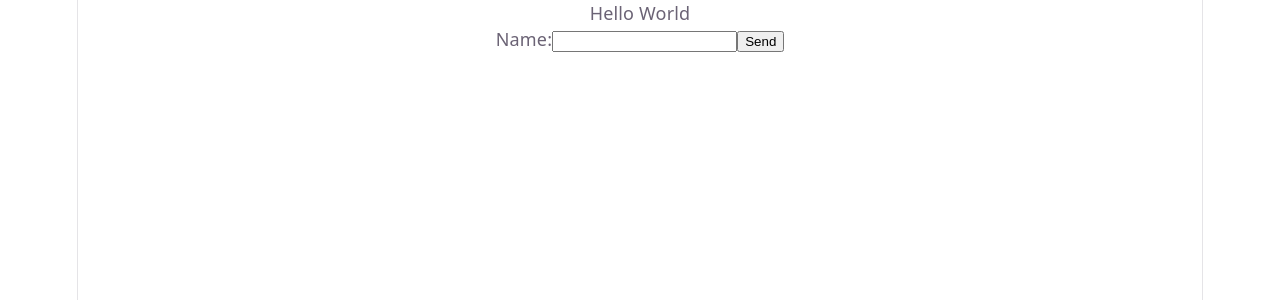
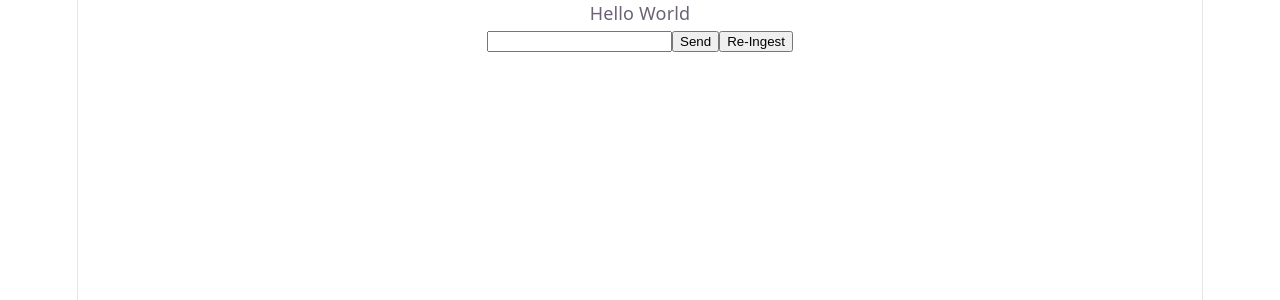
Before and after one commit to open-meadow/rag-app, a Preact app in the folder frontend/: page / in a window 1280 px wide. Shown: the top 300 px of the page. Built offline with nearby package versions, Linux system fonts and the light colour scheme.

Commit message:
Successfully send data to backend

```diff
--- a/frontend/src/app.tsx
+++ b/frontend/src/app.tsx
@@ -4,23 +4,35 @@ import { useState } from 'preact/hooks'
 // import heroImg from './assets/hero.png'
 import './app.css'
 
-const handleChat = async (input) => {
-  const res = await fetch("http://127.0.0.1:8000/" , { "method": "GET" });
+const handleChat = async (text: string) => {
+  const res = await fetch("http://127.0.0.1:8000/query" , {
+    method: "POST",
+    headers: { "content-type": "application/json" },
+    body: JSON.stringify({ user_query: text }) });
   const data = await res.json();
 
   console.log("data: ", data)
-}
+};
+
+const handleIngest = async (setIngestMessage) => {
+  const res = await fetch("http://127.0.0.1:8000/ingest" , { "method": "GET" })
+  const data = await res.json();
+
+  console.log("data: ", data);
+  console.log("data.message: ", data.message);
+  setIngestMessage(data.message);
+};
 
 const TextInput = () => {
+    const [ingestMessage, setIngestMessage] = useState("");
     const [text, setText] = useState("");
 
     return (
       <div>
-        <label>
-          Name:
-          <input onInput={e => setText(e.currentTarget.value)}></input>
-          <button onClick={handleChat}>Send</button>
-        </label>
+        <input onInput={e => setText(e.currentTarget.value)}></input>
+        <button onClick={() => handleChat(text)}>Send</button>
+        <button onClick={() => handleIngest(setIngestMessage)}>Re-Ingest</button>
+        <p>{ingestMessage}</p>
       </div>
     )
 }
```
Also changed, not shown: 1 other file (tests, documents, lock files or other folders).
